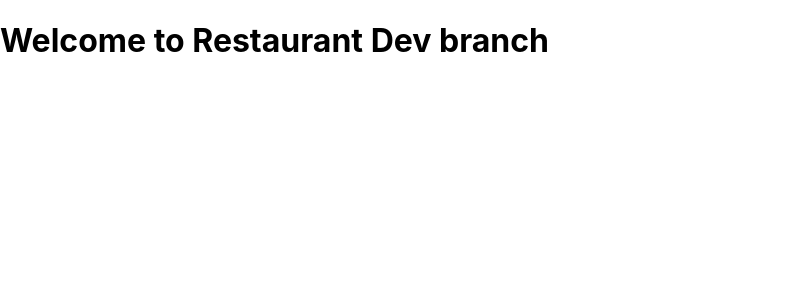
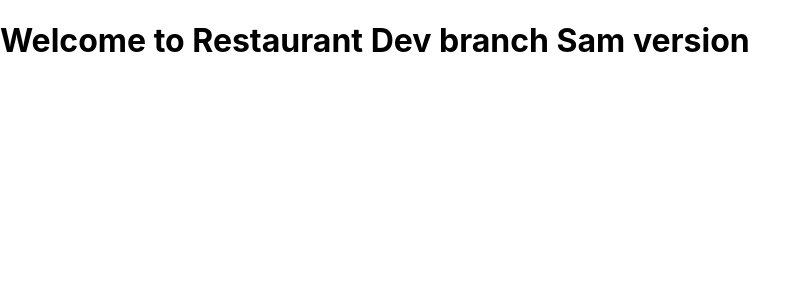
Before and after one commit to web-altaf-1/resturent-management-client, a React (Create React App) app: page /#/ in a window 1280 px wide. Shown: the top 300 px of the page, without its empty margins (0-810 px from the left). Built offline with nearby package versions, Linux system fonts and the light colour scheme.

Commit message:
Sam's branch

```diff
--- a/src/Home/index.js
+++ b/src/Home/index.js
@@ -1,6 +1,6 @@
 function Home() {
     return (
-        <h1>Welcome to Restaurant Dev branch</h1>
+        <h1>Welcome to Restaurant Dev branch Sam version</h1>
     )
 }
 
```
Also changed, not shown: src/Profile/Edit/index.js (added), src/Profile/Personal/index.js (added), src/Profile/Public/index.js (added).
